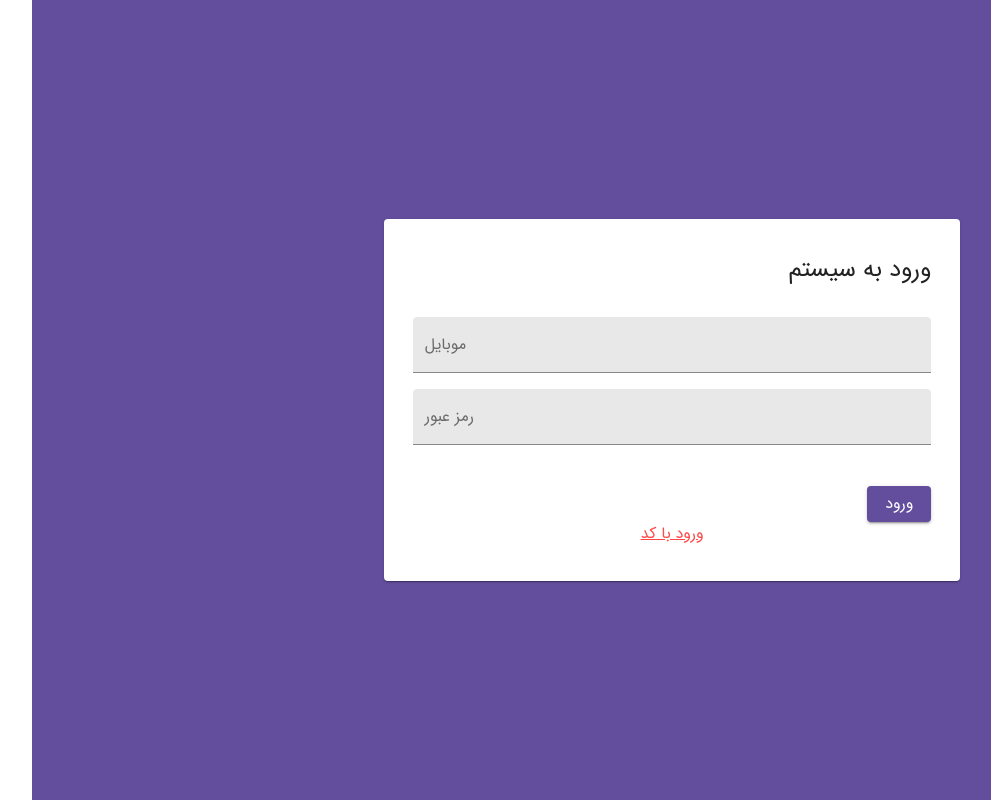
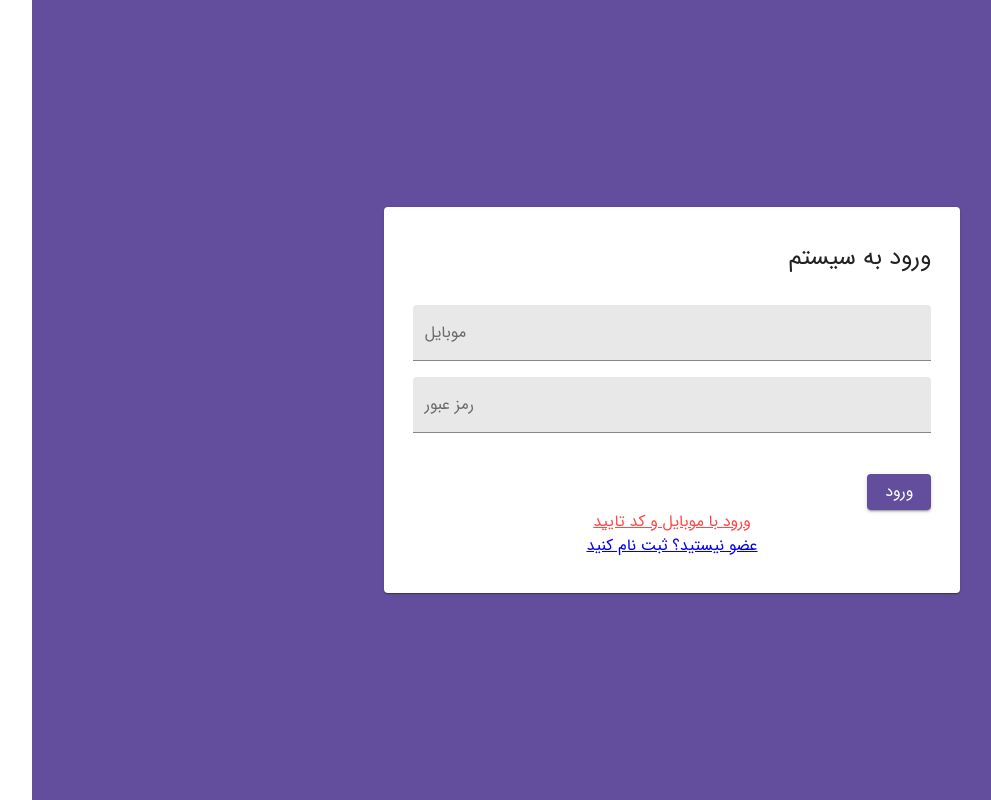
Before and after one commit to amirsadri73/barox-driver, a React (Create React App) app: page /login in a window 1280 px wide. Shown: the whole page, without its empty margins (34-1025 px from the left). Built offline with nearby package versions, Linux system fonts and the light colour scheme; what jss-rtl would draw is missing.

Commit message:
fix margin in register fields

```diff
--- a/src/screens/Home/index.js
+++ b/src/screens/Home/index.js
@@ -1,10 +1,8 @@
-import React, { useState, useEffect } from "react";
-import clsx from 'clsx';
+import React, { useState, useEffect, useRef } from "react";
+import clsx from "clsx";
 import { Redirect } from "react-router-dom";
 import { makeStyles } from "@material-ui/core/styles";
-import {
-  Typography
-} from "@material-ui/core";
+import { Typography } from "@material-ui/core";
 import CostumeAppBar from "../../components/appBar";
 import CostumeDrawer from "../../components/drawer";
 
@@ -16,35 +14,36 @@ const useStyles = makeStyles(theme => ({
     //backgroundColor: "red"
   },
   drawerHeader: {
-    display: 'flex',
-    alignItems: 'center',
+    display: "flex",
+    alignItems: "center",
     padding: theme.spacing(0, 1),
     ...theme.mixins.toolbar,
-    justifyContent: 'flex-end',
+    justifyContent: "flex-end"
   },
   content: {
     flexGrow: 1,
     padding: theme.spacing(3),
-    transition: theme.transitions.create('margin', {
+    transition: theme.transitions.create("margin", {
       easing: theme.transitions.easing.sharp,
-      duration: theme.transitions.duration.leavingScreen,
+      duration: theme.transitions.duration.leavingScreen
     }),
     marginLeft: -drawerWidth,
     paddingLeft: "20%"
   },
   contentShift: {
-    transition: theme.transitions.create('margin', {
+    transition: theme.transitions.create("margin", {
       easing: theme.transitions.easing.easeOut,
-      duration: theme.transitions.duration.enteringScreen,
+      duration: theme.transitions.duration.enteringScreen
     }),
-    marginLeft: 0,
-  },
+    marginLeft: 0
+  }
 }));
 
 const HomeScreen = props => {
   useEffect(() => {
     document.title = props.title;
   });
+
   const [open, setOpen] = useState(false);
 
   const handleDrawerOpen = () => {
@@ -54,12 +53,10 @@ const HomeScreen = props => {
   const handleDrawerClose = () => {
     setOpen(false);
   };
+  const userToken = useRef(localStorage.getItem("userToken"));
 
-
-  const userToken = localStorage.getItem("userToken");
-  console.log(userToken);
   const classes = useStyles();
-  if (userToken === null) return <Redirect to="/login" push />;
+  if (userToken.current === null) return <Redirect to="/login" push />;
   else {
     return (
       <div className={classes.container}>
@@ -68,14 +65,15 @@ const HomeScreen = props => {
         <div className={classes.drawerHeader} />
         <main
           className={clsx(classes.content, {
-          [classes.contentShift]: open,
+            [classes.contentShift]: open
           })}
         >
-          <Typography paragraph >
-            باروکس متشکل است از فعالان با تجربه ی حوزه ی حمل نقل و شرکت چشم انداز
-            ارتباط با مدیریت  آقایان یاسر موذن زاده و آرش قاجار که می کوشند مشکلات این حوزه را شناسایی و رفع نمایند.
-            تیم باروکس از با مدیریت خانم زهرا محمدبیگی می کوشد
-            تا طرح ارائه بار به رانندگان را به بهترین شکل در بستر تلفن همراه ارئه نماید.
+          <Typography paragraph>
+            باروکس متشکل است از فعالان با تجربه ی حوزه ی حمل نقل و شرکت چشم
+            انداز ارتباط با مدیریت آقایان یاسر موذن زاده و آرش قاجار که می کوشند
+            مشکلات این حوزه را شناسایی و رفع نمایند. تیم باروکس از با مدیریت
+            خانم زهرا محمدبیگی می کوشد تا طرح ارائه بار به رانندگان را به بهترین
+            شکل در بستر تلفن همراه ارئه نماید.
           </Typography>
         </main>
       </div>
--- a/src/screens/Login/index.js
+++ b/src/screens/Login/index.js
@@ -11,7 +11,7 @@ import {
 } from "@material-ui/core";
 import Axios from "axios";
 import { withRouter } from "react-router-dom";
-import { Redirect } from "react-router-dom";
+import { Redirect, Link as RouterLink } from "react-router-dom";
 
 import { url } from "../../constans";
 
@@ -36,19 +36,18 @@ const useStyles = makeStyles(theme => ({
     marginTop: "3%"
   },
   button: {
-    marginTop: "8%",
+    marginTop: "8%"
   },
   progress: {
-    color: theme.palette.common.white,
+    color: theme.palette.common.white
   },
   link: {
-    color: theme.palette.secondary.main,
+    color: theme.palette.secondary.main
   },
   linkText: {
-    textDecoration: "underline",
+    textDecoration: "underline"
   },
-  linDiv: {
-  }
+  linDiv: {}
 }));
 
 const LoginScreen = props => {
@@ -62,10 +61,8 @@ const LoginScreen = props => {
   const [loginType, setLoginType] = useState(0); //0 for mobile and password , 1 for mobile and code
 
   const handleTypeChange = () => {
-    if (loginType === 0)
-      setLoginType(1);
-    else
-      setLoginType(0);
+    if (loginType === 0) setLoginType(1);
+    else setLoginType(0);
   };
 
   const onSubmit = useCallback(() => {
@@ -106,8 +103,7 @@ const LoginScreen = props => {
               onChange={e => setMobile(e.target.value)}
               fullWidth
             />
-                {
-                  loginType === 0 ? (
+            {loginType === 0 ? (
               <TextField
                 className={classes.input}
                 label={"رمز عبور"}
@@ -116,8 +112,7 @@ const LoginScreen = props => {
                 onChange={e => setPassword(e.target.value)}
                 fullWidth
               />
-                ) : (null)
-                }
+            ) : null}
             <Button
               variant={"contained"}
               color={"primary"}
@@ -130,16 +125,39 @@ const LoginScreen = props => {
                 <Typography>ورود</Typography>
               )}
             </Button>
-                <div style={{
+            <div
+              style={{
                 display: "flex",
                 justifyContent: "center",
-                    alignItems: "center",}}>
+                alignItems: "center",
+                flexDirection: "column"
+              }}
+            >
               <Link
                 component="button"
                 //color="secondary"
                 onClick={handleTypeChange}
-                  className={classes.link}>
-                    {loginType === 0 ? <Typography className={classes.linkText}>ورود با کد</Typography> : <Typography className={classes.linkText}>ورود با رمز عبور</Typography>}
+                className={classes.link}
+              >
+                {loginType === 0 ? (
+                  <Typography className={classes.linkText}>
+                    ورود با موبایل و کد تایید
+                  </Typography>
+                ) : (
+                  <Typography className={classes.linkText}>
+                    ورود با موبایل و رمز‌عبور
+                  </Typography>
+                )}
+              </Link>
+              <Link
+                component="button"
+                //color="secondary"
+                onClick={handleTypeChange}
+                className={classes.link}
+              >
+                <RouterLink to="/register">
+                  <Typography>عضو نیستید؟ ثبت نام کنید</Typography>
+                </RouterLink>
               </Link>
             </div>
           </Paper>
--- a/src/screens/Register/index.js
+++ b/src/screens/Register/index.js
@@ -1,4 +1,4 @@
-import React, { useState, useEffect } from 'react';
+import React, { useState, useEffect } from "react";
 import { makeStyles } from "@material-ui/core/styles";
 import {
   Paper,
@@ -20,13 +20,10 @@ import { Redirect } from "react-router-dom";
 
 import { url } from "../../constans";
 
-
 const useStyles = makeStyles(theme => ({
   container: {
     backgroundColor: theme.palette.primary.main,
-      height: "100%",
-      width: "100%",
-      display: "table-cell",
+    display: "flex",
     verticalAlign: "middle"
   },
   paper: {
@@ -40,31 +37,21 @@ const useStyles = makeStyles(theme => ({
     padding: "2%"
   },
   title: { marginBottom: "3%" },
-    input: {
-      marginTop: "2%",
-      width: "98%"
-    },
-    input1: {
-      marginTop: "2%",
-      width: "99%"
-    },
   button: {
-      width: "30%"
   },
   progress: {
-      color: theme.palette.common.white,
+    color: theme.palette.common.white
   },
   formControl: {
-      margin: theme.spacing(3),
+    margin: theme.spacing(3)
   },
   radios: {
-      marginLeft: "8%"
+    marginLeft: "3%"
   },
   radioLabel: {
     marginBottom: "3%"
   }
 }));
-
 
 const RegisterScreen = props => {
   useEffect(() => {
@@ -81,11 +68,12 @@ const RegisterScreen = props => {
   const [loading, setLoading] = useState(false);
   const [userType, setUserType] = useState("3");
 
-    const onSubmit = () => {};
+  const onSubmit = () => {
+  };
 
-    const handle = (e) => {
+  const handle = e => {
     setUserType(e.target.value);
-    }
+  };
 
   const classes = useStyles();
   return (
@@ -101,11 +89,9 @@ const RegisterScreen = props => {
             <Typography variant="h5" component="h3" className={classes.title}>
               ثبت نام
             </Typography>
-                <div style={{display:"flex",flexWrap:"wrap", flexDirection:"row", justifyContent: "space-around"}}>
-
+            <Grid container spacing={1}>
               <Grid item xs={12} sm={6}>
                 <TextField
-                 className={classes.input}
                   label={"نام"}
                   variant={"filled"}
                   onChange={e => setName(e.target.value)}
@@ -114,7 +100,6 @@ const RegisterScreen = props => {
               </Grid>
               <Grid item xs={12} sm={6}>
                 <TextField
-                 className={classes.input}
                   label={"نام خانوادگی"}
                   variant={"filled"}
                   onChange={e => setFamily(e.target.value)}
@@ -123,7 +108,6 @@ const RegisterScreen = props => {
               </Grid>
               <Grid item xs={12} sm={12}>
                 <TextField
-                 className={classes.input1}
                   label={"موبایل"}
                   type={"mobile"}
                   variant={"filled"}
@@ -133,7 +117,6 @@ const RegisterScreen = props => {
               </Grid>
               <Grid item xs={12} sm={12}>
                 <TextField
-                 className={classes.input1}
                   label={"ایمیل"}
                   type={"email"}
                   variant={"filled"}
@@ -143,7 +126,6 @@ const RegisterScreen = props => {
               </Grid>
               <Grid item xs={12} sm={6}>
                 <TextField
-                 className={classes.input}
                   label={"رمز عبور"}
                   type={"password"}
                   variant={"filled"}
@@ -153,7 +135,6 @@ const RegisterScreen = props => {
               </Grid>
               <Grid item xs={12} sm={6}>
                 <TextField
-                 className={classes.input}
                   label={"تایید رمز عبور"}
                   type={"password"}
                   variant={"filled"}
@@ -161,12 +142,27 @@ const RegisterScreen = props => {
                   fullWidth
                 />
               </Grid>
-                </div>
+            </Grid>
             <FormControl component="fieldset" className={classes.formControl}>
-                  <FormLabel component="legend" className={classes.radioLabel}>نوع کاربری :</FormLabel>
-                    <RadioGroup name="userType" value={userType} className={classes.radios} onChange={handle}>
-                      <FormControlLabel value={"3"} control={<Radio />} label="صاحب بار" />
-                      <FormControlLabel value={"4"} control={<Radio />} label="باربری" />
+              <FormLabel component="legend" className={classes.radioLabel}>
+                نوع کاربری :
+              </FormLabel>
+              <RadioGroup
+                name="userType"
+                value={userType}
+                className={classes.radios}
+                onChange={handle}
+              >
+                <FormControlLabel
+                  value={"3"}
+                  control={<Radio />}
+                  label="صاحب بار"
+                />
+                <FormControlLabel
+                  value={"4"}
+                  control={<Radio />}
+                  label="باربری"
+                />
               </RadioGroup>
             </FormControl>
             <Button
@@ -185,8 +181,7 @@ const RegisterScreen = props => {
         </Grid>
       </Grid>
     </div>
-    )
+  );
 };
 
-
 export default withRouter(RegisterScreen);
```
Lines whose indentation alone changed are shown as unchanged.
